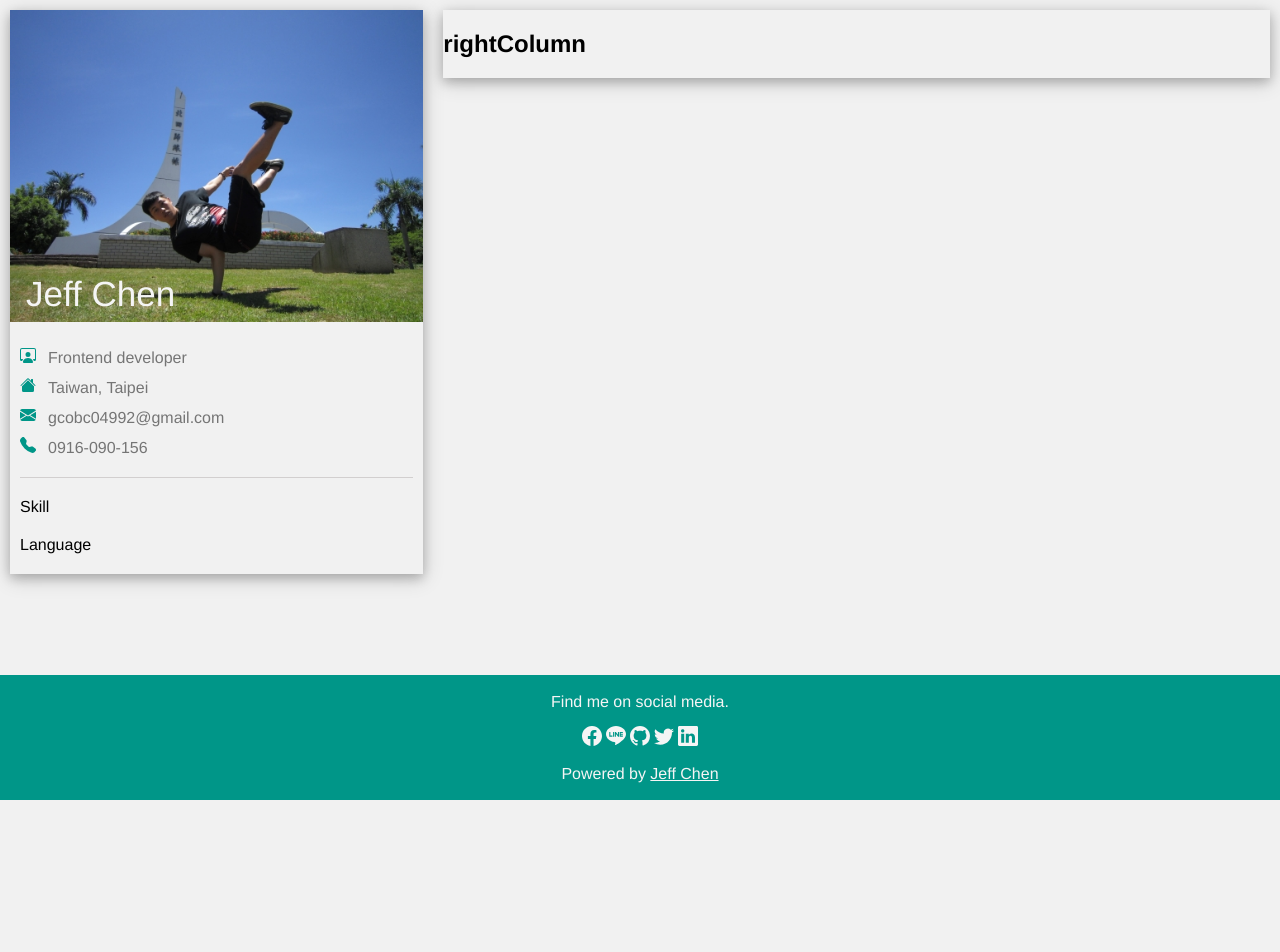
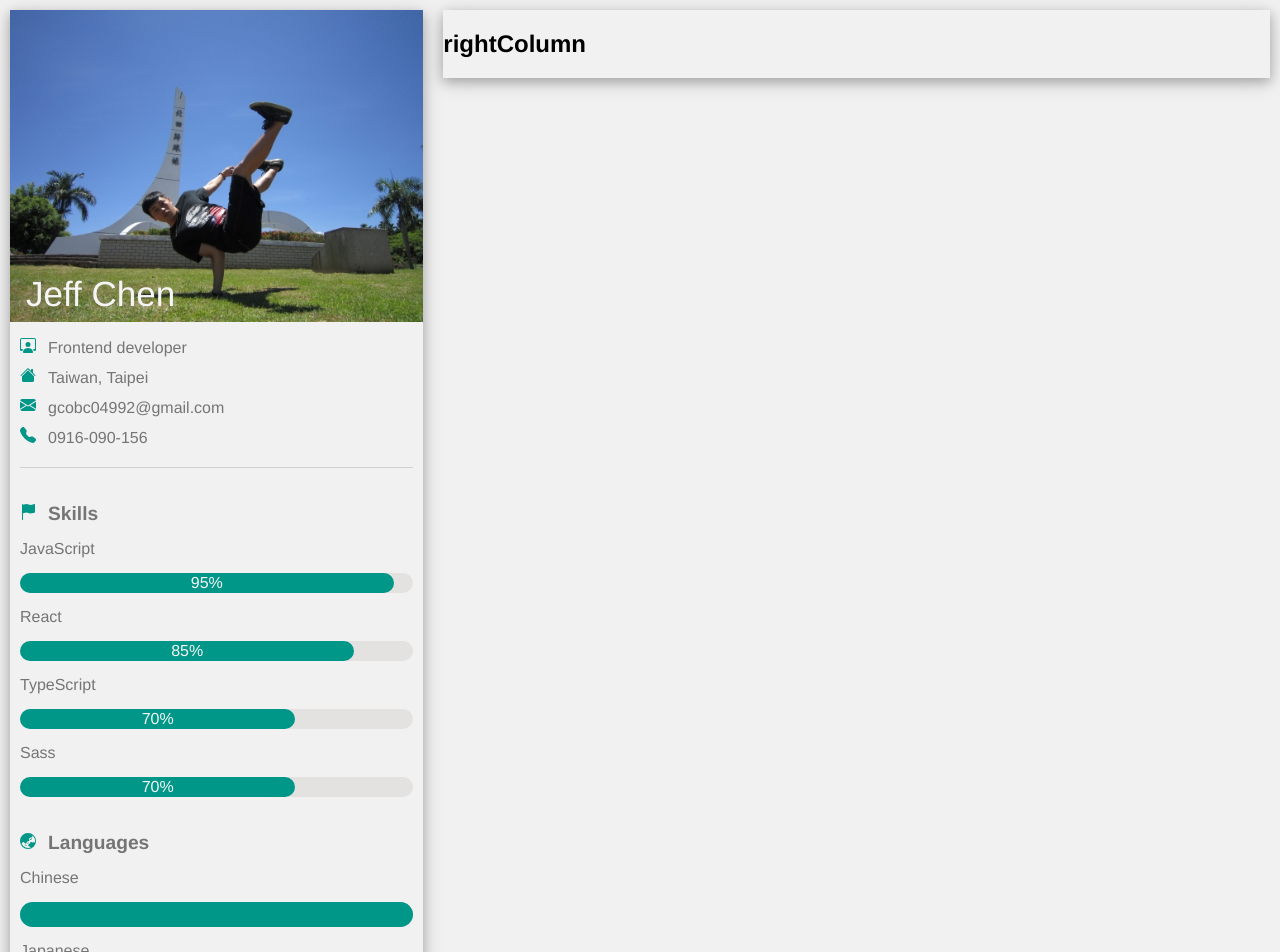
Before and after one commit to YuanShiKai524/my-portfolio, a React (Create React App) app: page / in a window 1280 px wide. Shown: the top 952 px of the page. Before the commit the page ends 800 px from the top, so only its background shows below. Built offline with nearby package versions, Linux system fonts and the light colour scheme.

Commit message:
完成了左欄樣式與資料，接著做右欄

```diff
--- a/public/css/all.css
+++ b/public/css/all.css
@@ -75,7 +75,7 @@ html, body, h1, h2, h3, h4, h5, h6 {
   padding: 5px 0;
   display: block;
 }
-.left-col li svg {
+.left-col svg {
   margin-right: 12px;
   color: #009688;
 }
@@ -98,8 +98,55 @@ html, body, h1, h2, h3, h4, h5, h6 {
   padding-bottom: 15px;
 }
 
-.container > div {
-  margin: 20px 0;
+.section {
+  margin: 35px 0;
+}
+.section .title {
+  font-size: larger;
+  font-weight: bolder;
+}
+.section .item-name {
+  display: inline-block;
+  margin: 15px 0;
+}
+.section .inside, .section .outside {
+  border-radius: 16px;
+}
+.section .outside {
+  width: 100%;
+  background-color: #e4e1e1;
+  line-height: 20px;
+}
+.section .outside .language {
+  height: 25px;
+}
+.section .inside {
+  display: flex;
+  align-items: center;
+  justify-content: center;
+  background-color: #009688;
+  color: whitesmoke;
+}
+.section .inside-javascript {
+  width: 95%;
+}
+.section .inside-react {
+  width: 85%;
+}
+.section .inside-typescript {
+  width: 70%;
+}
+.section .inside-sass {
+  width: 70%;
+}
+.section .inside-chinese {
+  width: 100%;
+}
+.section .inside-japanese {
+  width: 95%;
+}
+.section .inside-english {
+  width: 80%;
 }
 
 footer {
--- a/public/sass/helpers/_variables.scss
+++ b/public/sass/helpers/_variables.scss
@@ -1,2 +1,3 @@
 $primary-color: #009688;
+$secondary-color: #757575;
 $font-stack: "Helvetica", "Arial","LiHei Pro","黑體-繁","標楷體", sans-serif;
--- a/public/sass/pages/_leftColumn.scss
+++ b/public/sass/pages/_leftColumn.scss
@@ -2,31 +2,36 @@
 
 .left-col {
   img {
-    position:absolute;
+    position: absolute;
     height: 100%;
     width: 100%;
   }
+
   span {
-    color: #757575;
+    color: variables.$secondary-color;
   }
+
   li {
     padding: 5px 0;
     display: block;
-    svg {
-      margin-right: 12px;
-      color: variables.$primary-color;
-    }
+  }
+
+  svg {
+    margin-right: 12px;
+    color: variables.$primary-color;
   }
 }
 
 .portrait-container {
   position: relative;
   background-color: #5084d1eb;
+
   .my-name {
     position: absolute;
     bottom: 8px;
     left: 16px;
     color: whitesmoke;
+
     font: {
       size: 35px;
       weight: 550;
@@ -39,6 +44,68 @@
   padding-bottom: 15px;
 }
 
-.container > div {
-  margin: 20px 0 ;
+.section {
+  margin: 35px 0;
+
+  .title {
+    font: {
+      size: larger;
+      weight: bolder;
+    }
+  }
+
+  .item-name {
+    display: inline-block;
+    margin: 15px 0;
+  }
+
+  %bar {
+    border-radius: 16px;
+  }
+
+  .outside {
+    @extend %bar;
+    width: 100%;
+    background-color: #e4e1e1;
+    line-height: 20px;
+
+    .language {
+      height: 25px;
+    }
+  }
+
+  .inside {
+    @extend %bar;
+    @include flex-center;
+    background-color: variables.$primary-color;
+    color: whitesmoke;
+
+    &-javascript {
+      width: 95%;
+    }
+
+    &-react {
+      width: 85%;
+    }
+
+    &-typescript {
+      width: 70%;
+    }
+
+    &-sass {
+      width: 70%;
+    }
+
+    &-chinese {
+      width: 100%;
+    }
+
+    &-japanese {
+      width: 95%;
+    }
+
+    &-english {
+      width: 80%;
+    }
+  }
 }
--- a/src/components/LeftColumn.tsx
+++ b/src/components/LeftColumn.tsx
@@ -8,12 +8,12 @@ const LeftColumn = () => {
 
   const [winWidth, setWinWidth] = useState<number>(window.innerWidth > 1400 ? 1400 : window.innerWidth)
 
-  const styleProp: CssProp = {minHeight: winWidth < 713 ? `${winWidth * 0.75 - 8}px` : `${winWidth * 0.3333 * 0.75 - 8}px`};
+  const styleProp: CssProp = { minHeight: winWidth < 713 ? `${winWidth * 0.75 - 8}px` : `${winWidth * 0.3333 * 0.75 - 8}px` };
 
   // 加上resize監聽事件，監聽innerWidth是否變動，有變動則改變state的值
   useEffect(() => {
     window.addEventListener("resize", (): void => {
-      if(window.innerWidth > 1400) {
+      if (window.innerWidth > 1400) {
         setWinWidth(1400);
       } else {
         setWinWidth(window.innerWidth);
@@ -58,8 +58,51 @@ const LeftColumn = () => {
             </li>
           </ul>
         </div>
-        <div>Skill</div>
-        <div>Language</div>
+        <div className="section">
+          <div>
+            <svg xmlns="http://www.w3.org/2000/svg" width="16" height="16" fill="currentColor" className="bi bi-flag-fill" viewBox="0 0 16 16">
+              <path d="M14.778.085A.5.5 0 0 1 15 .5V8a.5.5 0 0 1-.314.464L14.5 8l.186.464-.003.001-.006.003-.023.009a12.435 12.435 0 0 1-.397.15c-.264.095-.631.223-1.047.35-.816.252-1.879.523-2.71.523-.847 0-1.548-.28-2.158-.525l-.028-.01C7.68 8.71 7.14 8.5 6.5 8.5c-.7 0-1.638.23-2.437.477A19.626 19.626 0 0 0 3 9.342V15.5a.5.5 0 0 1-1 0V.5a.5.5 0 0 1 1 0v.282c.226-.079.496-.17.79-.26C4.606.272 5.67 0 6.5 0c.84 0 1.524.277 2.121.519l.043.018C9.286.788 9.828 1 10.5 1c.7 0 1.638-.23 2.437-.477a19.587 19.587 0 0 0 1.349-.476l.019-.007.004-.002h.001" />
+            </svg>
+            <span className="title">Skills</span>
+          </div>
+          <span className="item-name">JavaScript</span>
+          <div className="outside">
+            <div className="inside inside-javascript">95%</div>
+          </div>
+          <span className="item-name">React</span>
+          <div className="outside">
+            <div className="inside inside-react">85%</div>
+          </div>
+          <span className="item-name">TypeScript</span>
+          <div className="outside">
+            <div className="inside inside-typescript">70%</div>
+          </div>
+          <span className="item-name">Sass</span>
+          <div className="outside">
+            <div className="inside inside-sass">70%</div>
+          </div>
+        </div>
+        <div className="section">
+          <div>
+            <svg xmlns="http://www.w3.org/2000/svg" width="16" height="16" fill="currentColor" className="bi bi-globe-asia-australia" viewBox="0 0 16 16">
+              <path d="m10.495 6.92 1.278-.619a.483.483 0 0 0 .126-.782c-.252-.244-.682-.139-.932.107-.23.226-.513.373-.816.53l-.102.054c-.338.178-.264.626.1.736a.476.476 0 0 0 .346-.027ZM7.741 9.808V9.78a.413.413 0 1 1 .783.183l-.22.443a.602.602 0 0 1-.12.167l-.193.185a.36.36 0 1 1-.5-.516l.112-.108a.453.453 0 0 0 .138-.326ZM5.672 12.5l.482.233A.386.386 0 1 0 6.32 12h-.416a.702.702 0 0 1-.419-.139l-.277-.206a.302.302 0 1 0-.298.52l.761.325Z" />
+              <path d="M8 0a8 8 0 1 0 0 16A8 8 0 0 0 8 0ZM1.612 10.867l.756-1.288a1 1 0 0 1 1.545-.225l1.074 1.005a.986.986 0 0 0 1.36-.011l.038-.037a.882.882 0 0 0 .26-.755c-.075-.548.37-1.033.92-1.099.728-.086 1.587-.324 1.728-.957.086-.386-.114-.83-.361-1.2-.207-.312 0-.8.374-.8.123 0 .24-.055.318-.15l.393-.474c.196-.237.491-.368.797-.403.554-.064 1.407-.277 1.583-.973.098-.391-.192-.634-.484-.88-.254-.212-.51-.426-.515-.741a6.998 6.998 0 0 1 3.425 7.692 1.015 1.015 0 0 0-.087-.063l-.316-.204a1 1 0 0 0-.977-.06l-.169.082a1 1 0 0 1-.741.051l-1.021-.329A1 1 0 0 0 11.205 9h-.165a1 1 0 0 0-.945.674l-.172.499a1 1 0 0 1-.404.514l-.802.518a1 1 0 0 0-.458.84v.455a1 1 0 0 0 1 1h.257a1 1 0 0 1 .542.16l.762.49a.998.998 0 0 0 .283.126 7.001 7.001 0 0 1-9.49-3.409Z" />
+            </svg>
+            <span className="title">Languages</span>
+          </div>
+          <span className="item-name">Chinese</span>
+          <div className="outside">
+            <div className="language inside inside-chinese"></div>
+          </div>
+          <span className="item-name">Japanese</span>
+          <div className="outside">
+            <div className="language inside inside-japanese"></div>
+          </div>
+          <span className="item-name">English</span>
+          <div className="outside">
+            <div className="language inside inside-english"></div>
+          </div>
+        </div>
       </div>
     </div>
   )
```
Also changed, not shown: 1 other file (tests, documents, lock files or other folders).
